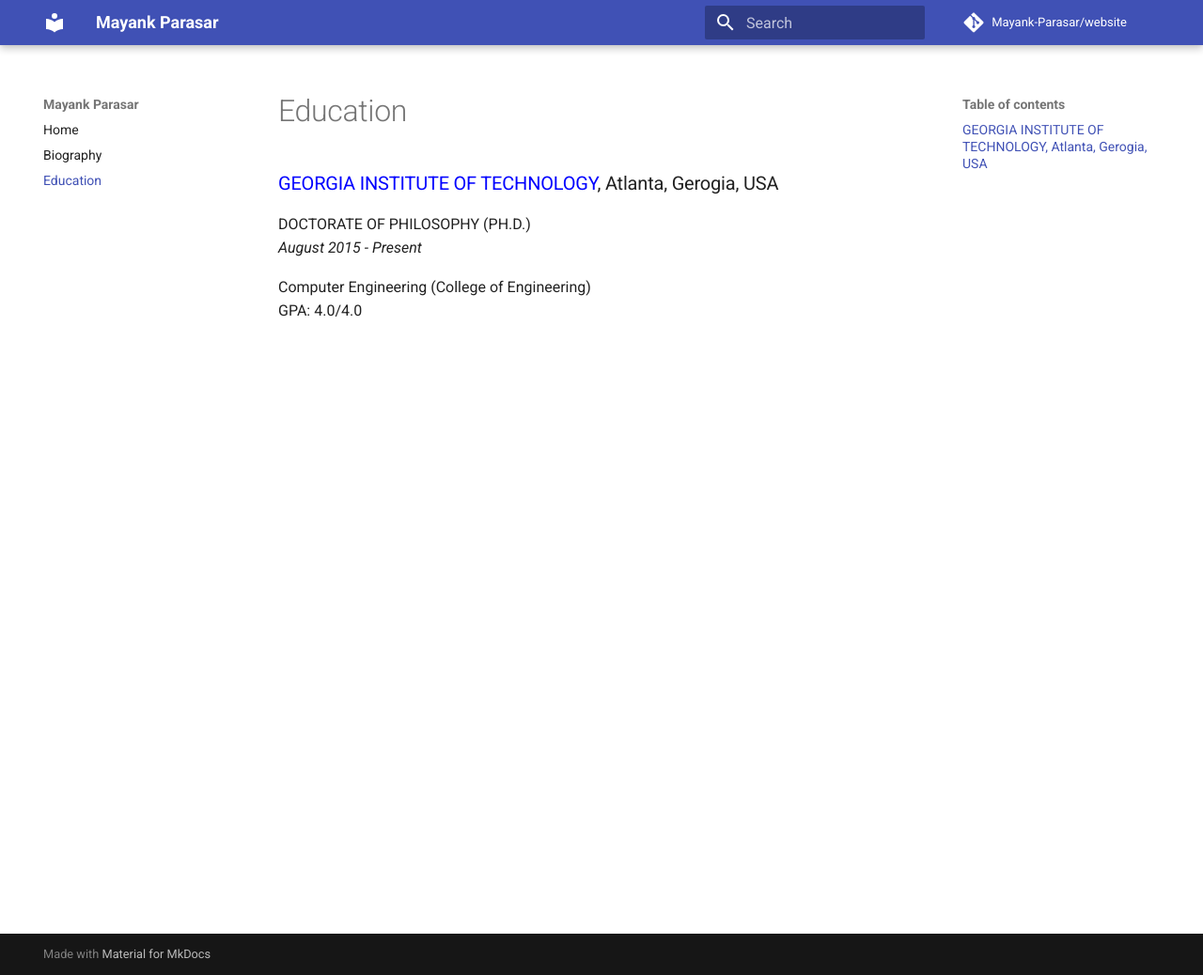
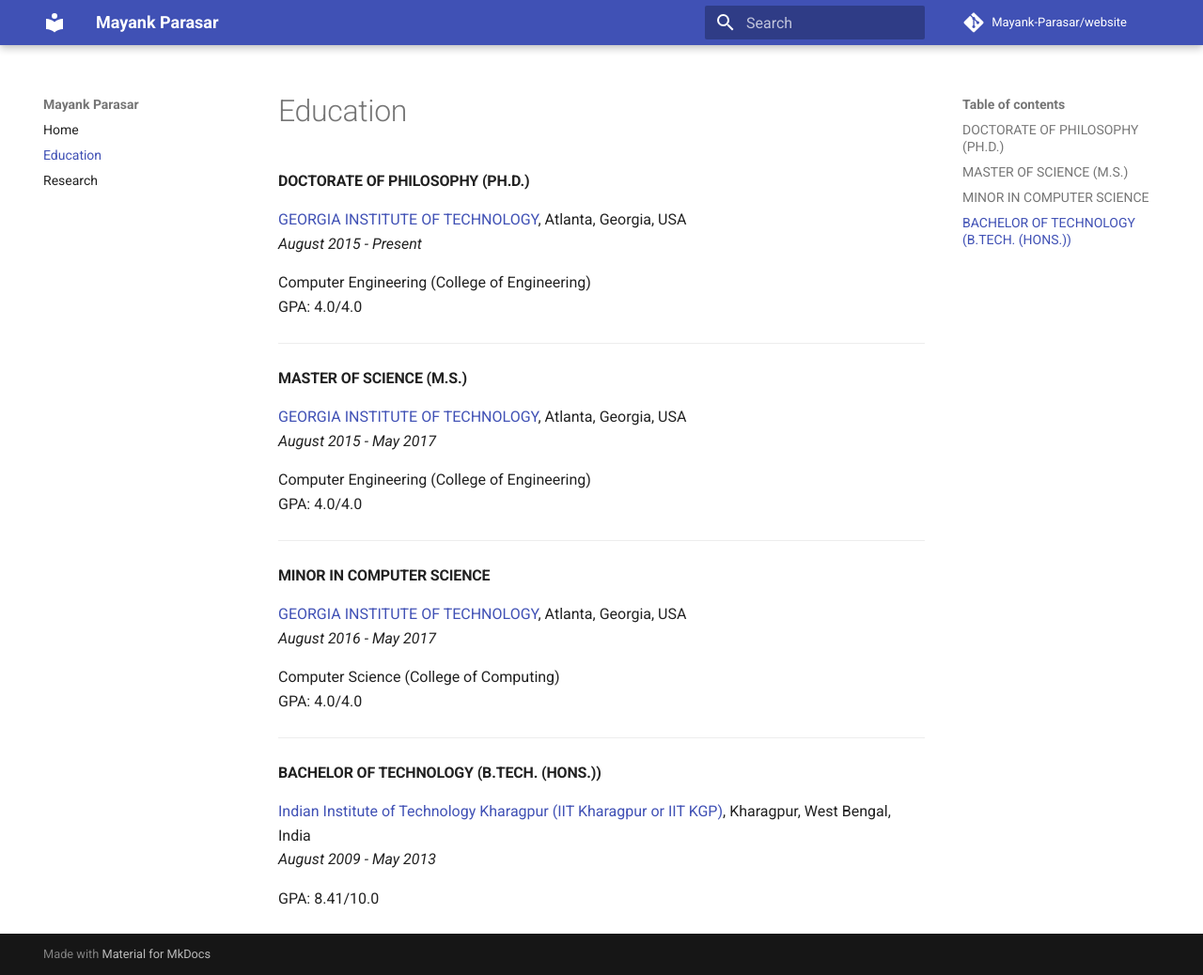
Before and after one commit to Mayank-Parasar/website, an MkDocs documentation site: the page built from docs/education.md, in a window 1280 px wide and 1038 px high. Shown: the whole window at 94% size. Built offline with MkDocs 1.6.1 and Material for MkDocs 9.7.7, drawn with Linux system fonts in a browser that asks for light colours; comment, search, counter and statistics services are not loaded.

Commit message:
adding more pages

```diff
--- a/docs/education.md
+++ b/docs/education.md
@@ -1,7 +1,30 @@
-###<span style="color:blue"><left>GEORGIA INSTITUTE OF TECHNOLOGY</left></span>, Atlanta, Gerogia, USA
-DOCTORATE OF PHILOSOPHY (PH.D.)<br>
+#### DOCTORATE OF PHILOSOPHY (PH.D.)
+<a href="https://en.wikipedia.org/wiki/Georgia_Institute_of_Technology">GEORGIA INSTITUTE OF TECHNOLOGY</a>, Atlanta, Georgia, USA<br>
 _August 2015 - Present_
 
 <p>Computer Engineering (College of Engineering)<br>
 
 GPA: 4.0/4.0</p>
+
+----
+#### MASTER OF SCIENCE (M.S.)
+<a href="https://en.wikipedia.org/wiki/Georgia_Institute_of_Technology">GEORGIA INSTITUTE OF TECHNOLOGY</a>, Atlanta, Georgia, USA <br>
+_August 2015 - May 2017_
+
+<p>Computer Engineering (College of Engineering)<br>
+GPA: 4.0/4.0</p>
+
+----
+#### MINOR IN COMPUTER SCIENCE
+<a href="https://en.wikipedia.org/wiki/Georgia_Institute_of_Technology">GEORGIA INSTITUTE OF TECHNOLOGY</a>, Atlanta, Georgia, USA <br>
+_August 2016 - May 2017_
+
+<p>Computer Science (College of Computing)<br>
+GPA: 4.0/4.0</p>
+
+----
+#### BACHELOR OF TECHNOLOGY (B.TECH. (HONS.))
+<a href="https://en.wikipedia.org/wiki/Indian_Institute_of_Technology_Kharagpur">Indian Institute of Technology Kharagpur (IIT Kharagpur or IIT KGP)</a>, Kharagpur, West Bengal, India <br>
+_August 2009 - May 2013_
+
+<p>GPA: 8.41/10.0</p>
--- a/mkdocs.yml
+++ b/mkdocs.yml
@@ -9,8 +9,9 @@
 
 nav:
   - Home: index.md
-  - Biography: bio.md
+  # - Biography: bio.md
   - Education: education.md
+  - Research: research.md
 
 theme:
   name: material
```
Also changed, not shown: docs/index.md (+1 -16 lines), docs/research.md (added).
